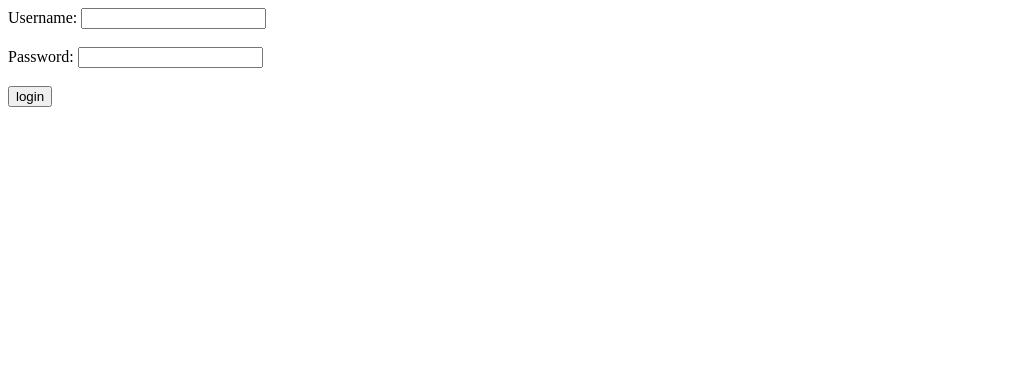
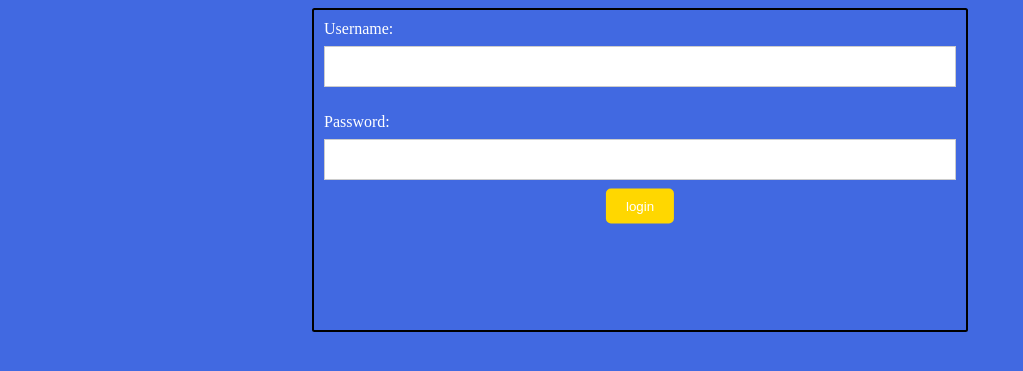
Before and after one commit to noobcodebot/CSE-106-final-project, a Flask app: page /login in a window 1280 px wide. Shown: the top 371 px of the page, without its empty margins (0-1023 px from the left). Run offline with Flask 2, Linux system fonts and the light colour scheme; parts of the project's set-up code (start-up, migrations or seed data) failed here and were passed over.

Commit message:
added new style for login (not complete)

```diff
--- a/static/css/style.css
+++ b/static/css/style.css
@@ -0,0 +1,48 @@
+.blue-background{
+    background-color:royalblue;
+}
+
+.login-buttons{
+    width: 100%;
+    background-color: gold;
+    color: white;
+    cursor: pointer;
+    text-align: center;
+    display: block;
+    padding: 10px 20px;
+    border: 5px aliceblue;
+    border-radius: 5px;
+}
+
+.login-buttons:hover {
+    background-color: darkgoldenrod;
+}
+
+input[type=text], input[type=password] {
+  width: 100%;
+  padding: 12px 20px;
+  margin: 8px 0;
+  display: inline-block;
+  border: 1px solid #ccc;
+  box-sizing: border-box;
+}
+
+div.wrapper {
+    width: 50%;
+    height:300px;
+    border:2.5px solid black;
+    border-radius: 2.5px;
+    color: white;
+    padding: 10px;
+    margin: auto;
+      position: relative;
+
+}
+
+.center {
+  margin: 0;
+  position: absolute;
+  left: 50%;
+  -ms-transform: translate(0%, 0%);
+  transform: translate(-50%, -50%);
+}
--- a/templates/login.html
+++ b/templates/login.html
@@ -6,17 +6,19 @@
     <link rel="stylesheet" href="{{ url_for('static', filename='css/style.css') }}">
 
 </head>
-<body>
+<body class="blue-background">
 <form action="{{ url_for('login') }}" method="post">
-        <div>
-
-            <label for="username"> Username:</label>
+        <div class="wrapper">
+            <label for="username"> Username:</label><br>
             <input type="text" id="username" name="username">
             <br><br>
             <label for="password"> Password:</label>
+            <br>
             <input type="password" id="password" name="password">
             <br><br>
-            <button type="submit" value="submit"> login </button>
+            <div class="center">
+                <button type="submit" value="submit" class="login-buttons" > login </button>
+            </div>
         </div>
     </form>
 <h1 style="color: red">
```
